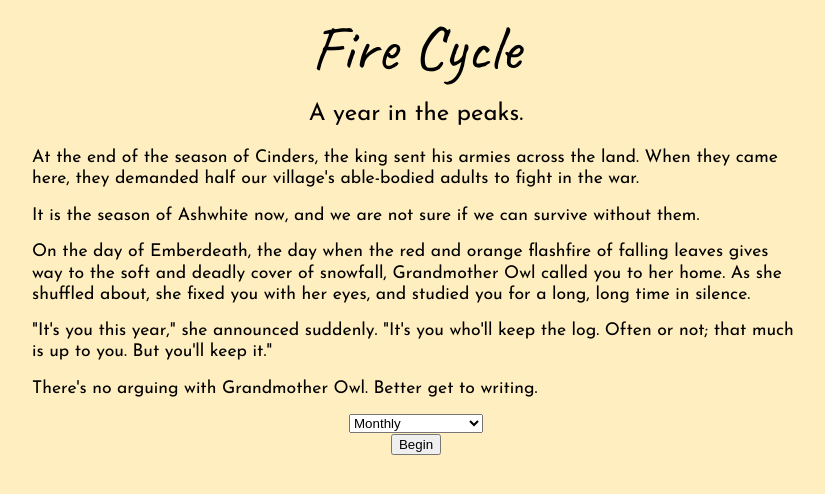
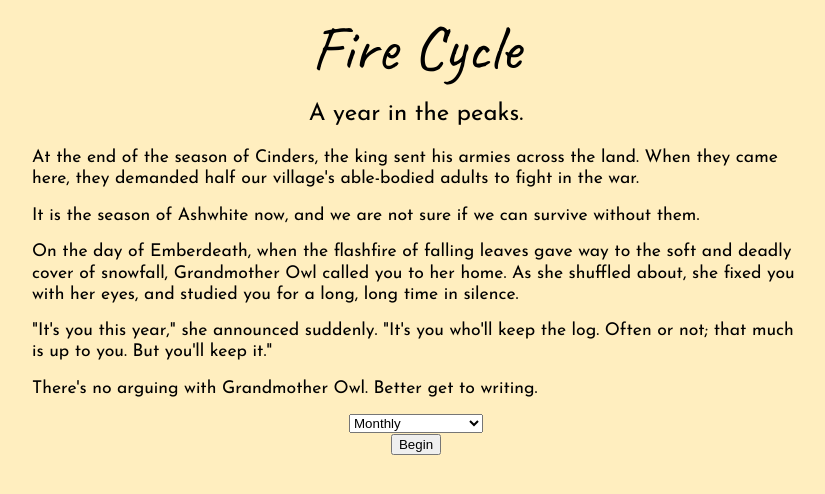
Before and after one commit to kavita-p/fire-cycle, a React (Create React App) app: page / in a window 1280 px wide. Shown: the top 494 px of the page, without its empty margins (224-1049 px from the left). Built offline with nearby package versions, Linux system fonts and the light colour scheme; the HTML template or start-up script is replaced by a standard one.

Commit message:
editing prose

```diff
--- a/src/Components/Calendar.jsx
+++ b/src/Components/Calendar.jsx
@@ -6,7 +6,7 @@ const Calendar = (props) => {
     return (<div className="intro text">
       <p>At the end of the season of Cinders, the king sent his armies across the land. When they came here, they demanded half our village's able-bodied adults to fight in the war.</p>
       <p>It is the season of Ashwhite now, and we are not sure if we can survive without them.</p>
-      <p>On the day of Emberdeath, the day when the red and orange flashfire of falling leaves gives way to the soft and deadly cover of snowfall, Grandmother Owl called you to her home. As she shuffled about, she fixed you with her eyes, and studied you for a long, long time in silence.</p>
+      <p>On the day of Emberdeath, when the flashfire of falling leaves gave way to the soft and deadly cover of snowfall, Grandmother Owl called you to her home. As she shuffled about, she fixed you with her eyes, and studied you for a long, long time in silence.</p>
       <p>"It's you this year," she announced suddenly. "It's you who'll keep the log. Often or not; that much is up to you. But you'll keep it."</p>
       <p>There's no arguing with Grandmother Owl. Better get to writing.</p>
     </div>);
```
